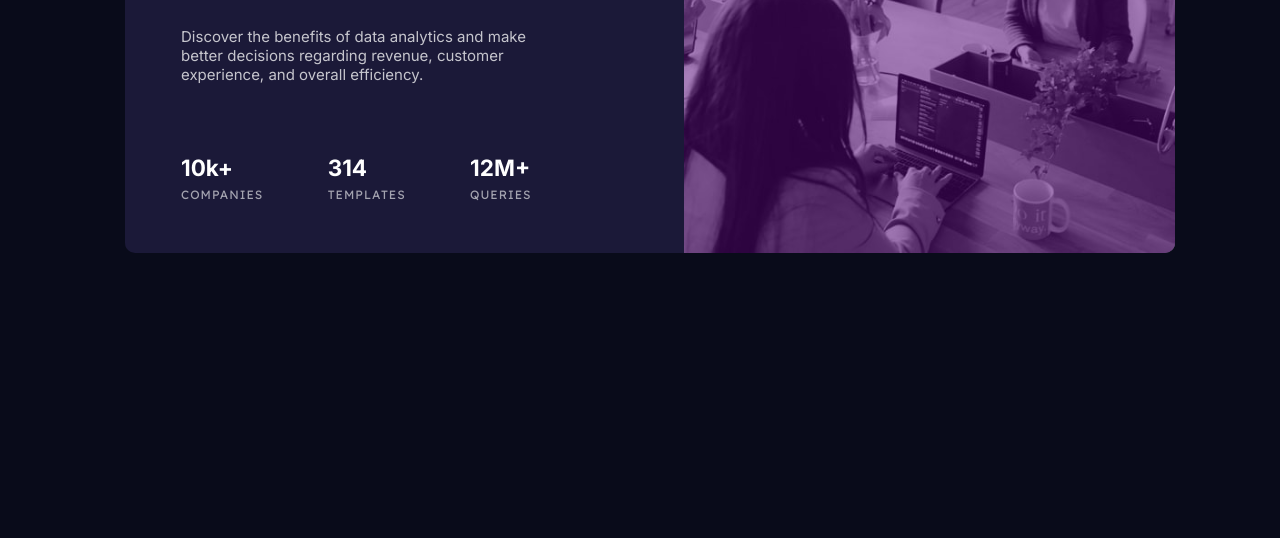
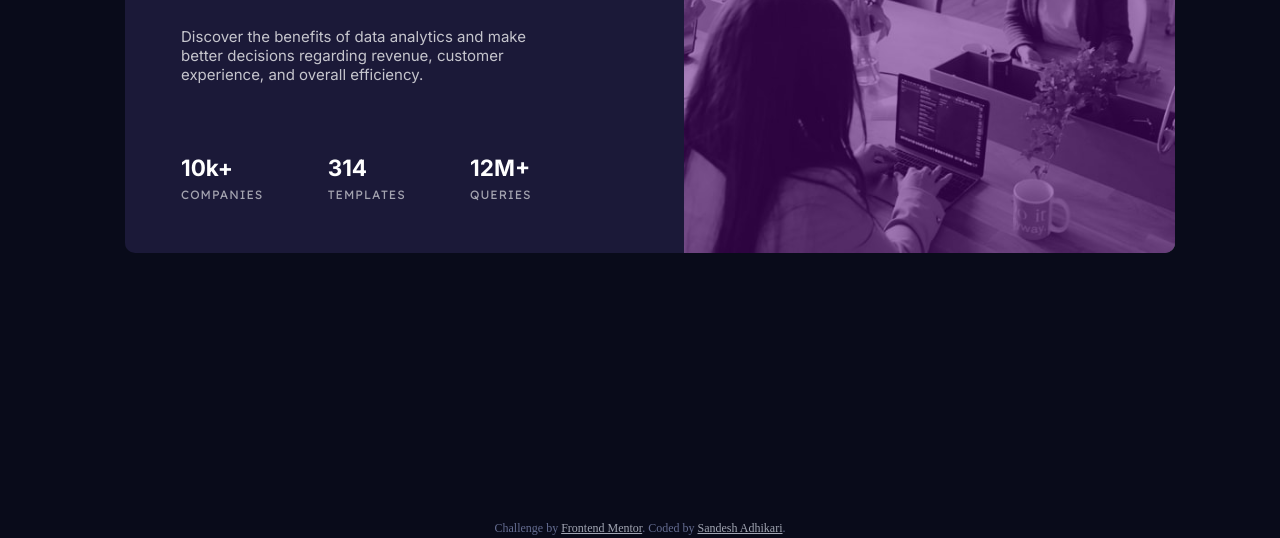
Before and after one commit to sandeshad100/fem-stats-preview-card, a plain HTML site: page index.html in a window 1280 px wide. Shown: the part 262-800 px from the top of the page. Drawn offline with Linux system fonts and the light colour scheme.

Commit message:
applied author details
my name

```diff
--- a/index.html
+++ b/index.html
@@ -9,8 +9,16 @@
   <title>My Stats preview card component</title>
 
   <style>
-    .attribution { font-size: 11px; text-align: center; }
-    .attribution a { color: hsl(228, 45%, 44%); }
+     .attribution {
+      font-size: 12px; text-align: center;
+      color: hsl(230, 18%, 48%);
+      position: absolute;
+      bottom: 2px;
+     }
+    .attribution a {
+      color: hsl(229, 10%, 67%);
+     }
+
   </style>
   <link href="https://fonts.googleapis.com/css2?family=Inter:wght@400;700&family=Lexend+Deca&display=swap" rel="stylesheet">
 
@@ -64,9 +72,9 @@
   <!-- 314 templates -->
   <!-- 12m+ queries -->
 
-  <!-- <div class="attribution">
-    Challenge by <a href="https://www.frontendmentor.io?ref=challenge" target="_blank">Frontend Mentor</a>.
-    Coded by <a href="#">Sandesh Adhikari</a>.
-  </div> -->
+   <div class="attribution">
+    Challenge by <a href="https://www.frontendmentor.io" target="_blank">Frontend Mentor</a>.
+    Coded by <a href="https://www.frontendmentor.io/profile/sandeshad100">Sandesh Adhikari</a>.
+  </div>
 </body>
 </html>
```
